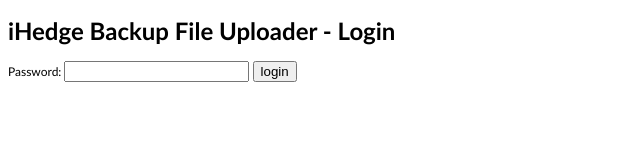
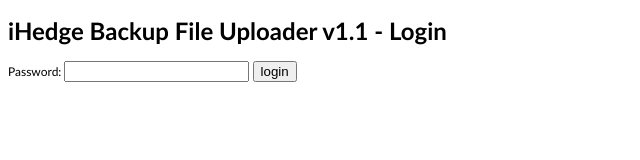
Before and after one commit to michaelringholm/NodeJs-Tutorial, a website: page azure-web-app/static/html/login.html in a window 1280 px wide. Shown: the whole page, without its empty margins (0-640 px from the left). Drawn offline with nearby package versions, Linux system fonts and the light colour scheme; files that its build step writes are made by us from their sources; files whose address does not match are found by name.

Commit message:
Updated version number

```diff
--- a/azure-web-app/static/html/login.html
+++ b/azure-web-app/static/html/login.html
@@ -6,7 +6,7 @@
         <script src="js/login.js"></script>
     </head>
     <body>
-        <h1>iHedge Backup File Uploader - Login</h1>
+        <h1>iHedge Backup File Uploader v1.1 - Login</h1>
         Password: <input type="password" id="password">
         <input id="btnLogin" type="button" value="login">
     </body>
```
